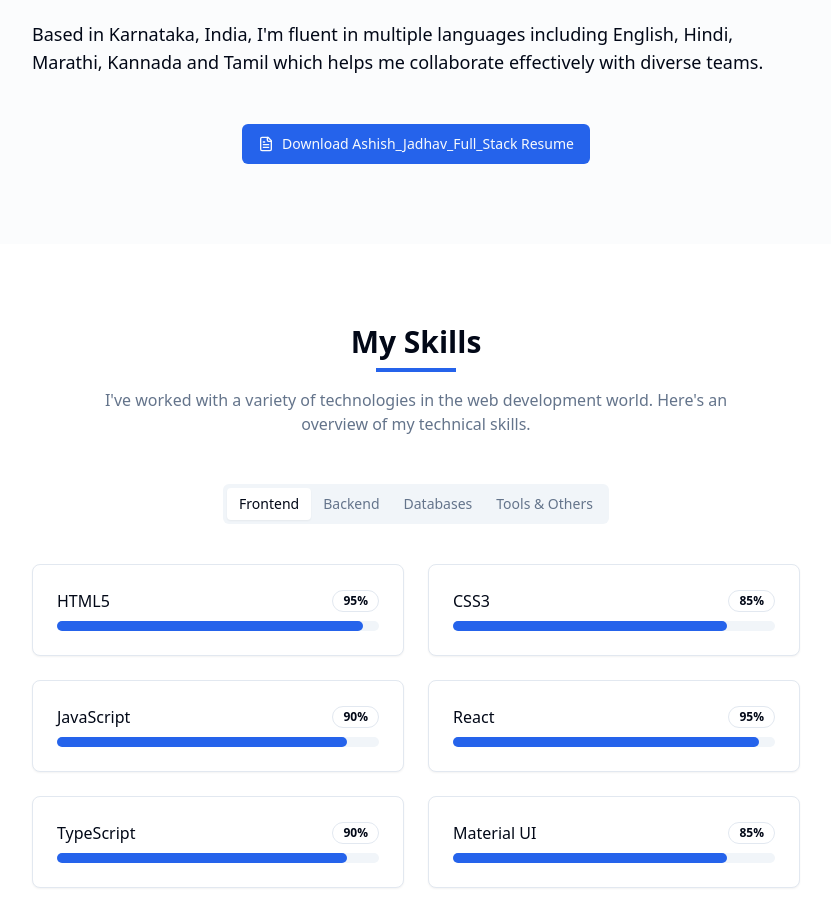
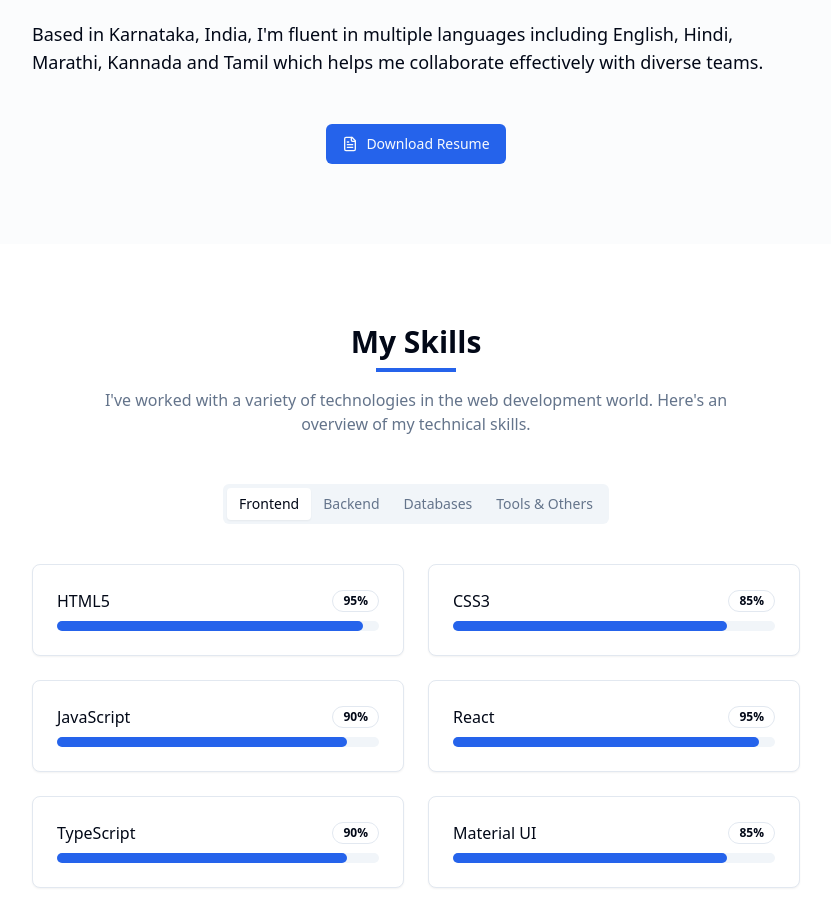
Before and after one commit to Ashish-Kasplo/AJ, a Next.js app: page / in a window 1280 px wide. Shown: the part 1200-2110 px from the top of the page, without its empty margins (224-1055 px from the left). Built offline with nearby package versions, Linux system fonts and the light colour scheme.

Commit message:
added resume

```diff
--- a/components/about.tsx
+++ b/components/about.tsx
@@ -32,7 +32,7 @@ export function About() {
             <Button asChild className="gap-2">
               <a href="/Ashish_Jadhav_Full_Stack.pdf" download="Ashish_Jadhav_Full_Stack.pdf">
                 <FileText className="h-4 w-4" />
-                Download Ashish_Jadhav_Full_Stack Resume
+                Download Resume
               </a>
             </Button>
           </div>
```
